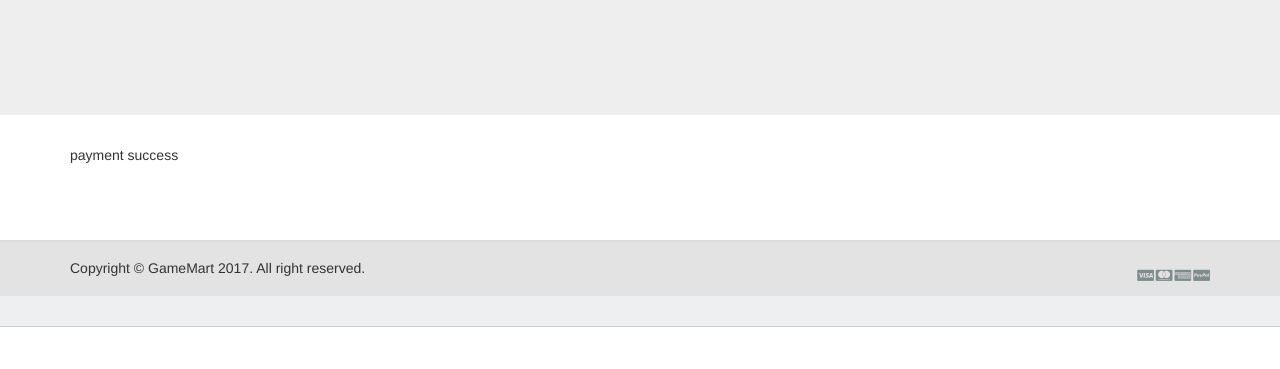
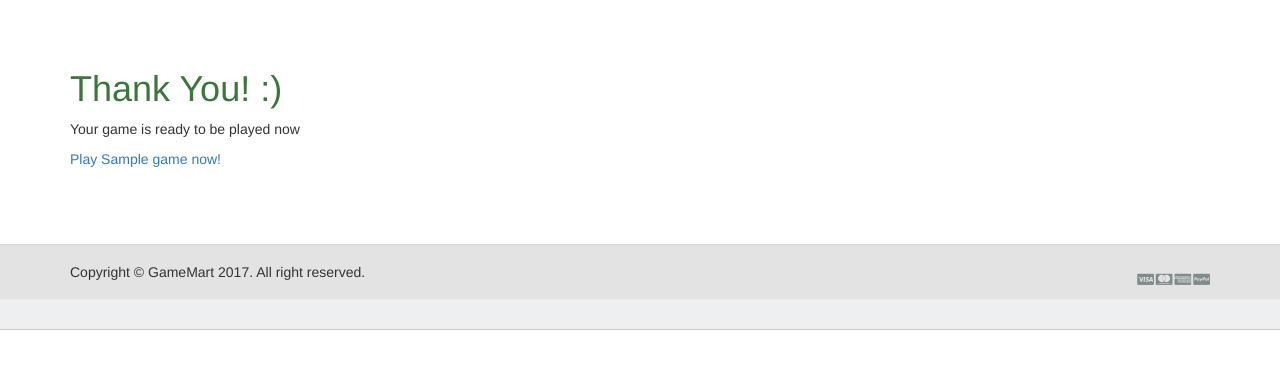
Before and after one commit to emkamal/websoftwaredevaalto, a Django app: a page that uses gamemart/gameapp/templates/payment.html in a window 1280 px wide. Shown: the part 51-420 px from the top of the page. Run offline with Django 3.2, Linux system fonts and the light colour scheme; a user stored in the database is signed in; tables that the repository leaves empty hold one stand-in row (values such as "Sample post"); some libraries are stand-ins or nearby versions.

Commit message:
better payment page and handle bug on highscrore gameplay

```diff
--- a/gamemart/gameapp/templates/payment.html
+++ b/gamemart/gameapp/templates/payment.html
@@ -1,9 +1,20 @@
-{% extends "base.html" %}
-{% block title %}Browse games{% endblock %}
+{% extends "base_without_jumbotron.html" %}
+{% block title %}Game purchase{% endblock %}
 {% block content %}
 {% load static %}
 <div class="container">
-  payment {{ status }}
+  {% if status == "success" %}
+    <h1 class="text-success">Thank You! :)</h1>
+    <p>Your game is ready to be played now</p>
+    <a href="{% url 'game' game.slug %}">Play {{ game.title }} now!</a>
+  {% elif status == "canceled" %}
+    <h1 class="text-success">Oh snap! :)</h1>
+    <p>Maybe you want to buy another game instead?</p>
+    <a href="{% url 'browse' %}">Browse games</a>
+  {% elif status == "error" %}
+    <h1 class="text-success">Ooops! :)</h1>
+    <p>Something is wrong, please try again</p>
+  {% endif %}
 </div>
 
 
--- a/gamemart/gameapp/views.py
+++ b/gamemart/gameapp/views.py
@@ -279,11 +279,12 @@ def game_by_slug(request, slug):
 
     highscore = {}
     for gameplay in gameplays:
-        if gameplay.player_id in highscore:
-            if gameplay.score > highscore[gameplay.player_id]:
+        if gameplay.score is not None:
+            if gameplay.player_id in highscore:
+                if gameplay.score > highscore[gameplay.player_id]:
+                    highscore[gameplay.player_id] = gameplay.score
+            else:
                 highscore[gameplay.player_id] = gameplay.score
-        else:
-            highscore[gameplay.player_id] = gameplay.score
 
     for key, score in highscore.items():
         user = get_object_or_404(User, id=key)
@@ -309,7 +310,7 @@ def payment(request, status, slug):
     purchase = Purchase(amount=game.price, buyer_id=request.user.id, game_id=game.id, status=status)
     purchase.save()
 
-    return render(request, 'payment.html', {'status': status})
+    return render(request, 'payment.html', {'status': status, 'game': game })
 
 def api(request, target):
     output = {}
--- a/gamemart/static/gameapp/js/main.js
+++ b/gamemart/static/gameapp/js/main.js
@@ -37,11 +37,18 @@ $(document).ready(function(){
       });
     }
     else if( msg.messageType == 'SAVE' ){
-      console.log('submitting state');
+
+      var gameStateScore = 0;
+      if("score" in msg.gameState){
+        gameStateScore = msg.gameState.score;
+      }
+
+      console.log('submitting state, the score: '+msg.gameState.score);
       $.ajax({
         type: "POST",
         url: "/api/gameplay/",
         data: {
+          score: gameStateScore,
           state: JSON.stringify(msg.gameState),
           game_id: $("#gameframe").data("gameid"),
           csrfmiddlewaretoken: getCookie('csrftoken')
```
